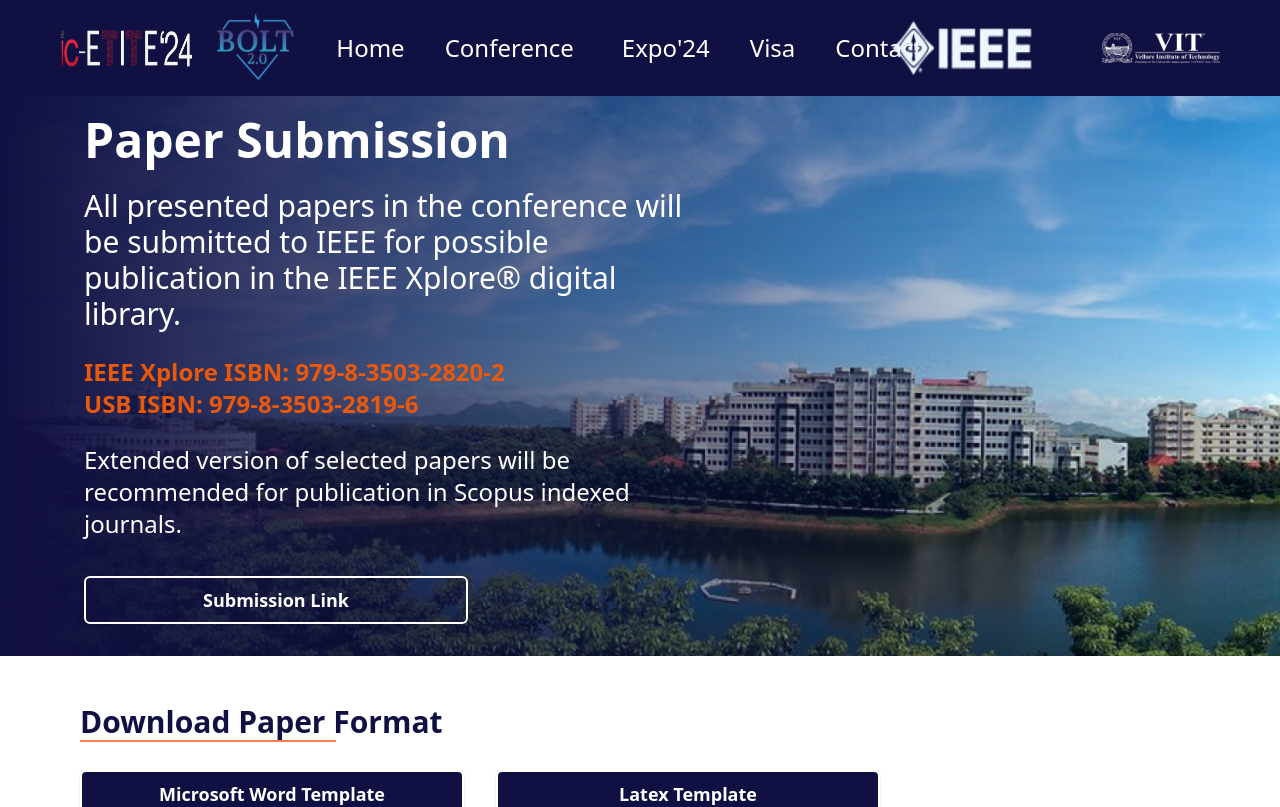
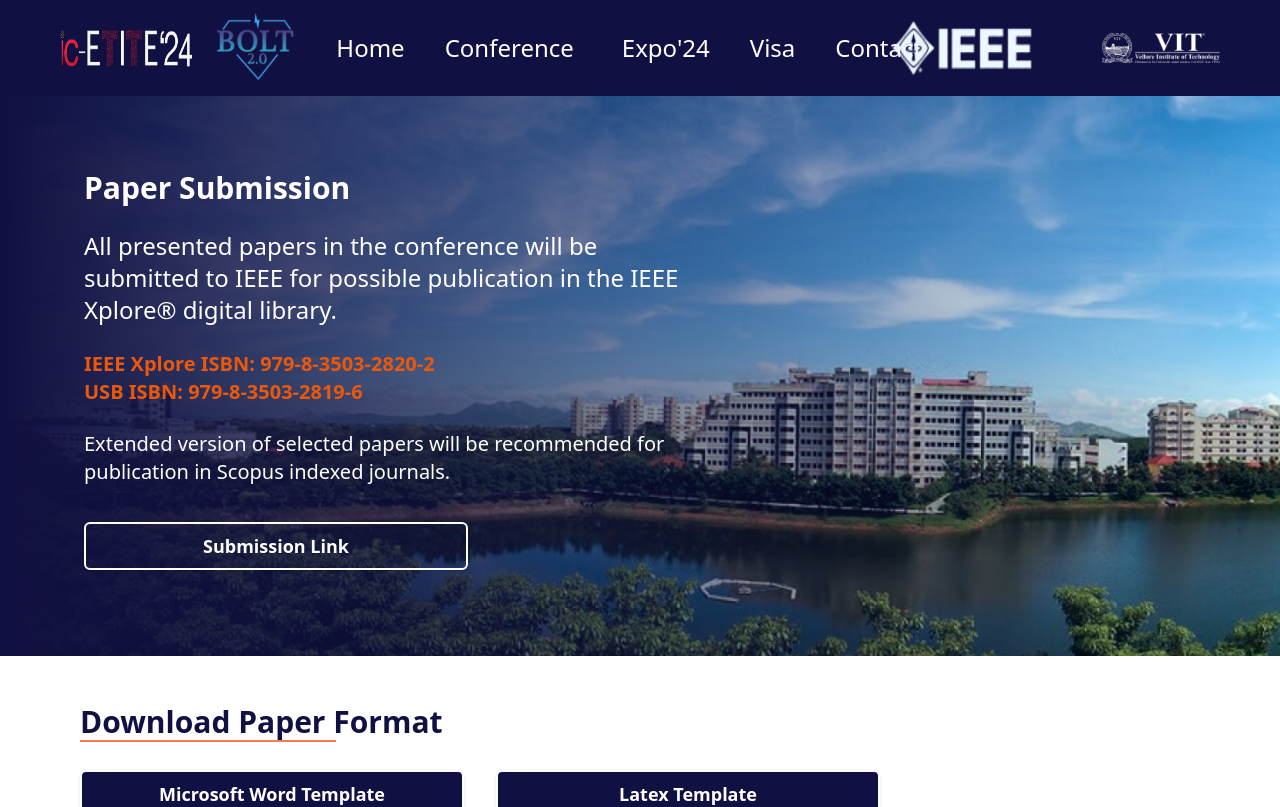
Before and after one commit to Shivd131/icetite-landing-deployed, a Next.js app: page /authors in a window 1280 px wide. Shown: the top 807 px of the page. Built offline with nearby package versions, Linux system fonts and the light colour scheme.

Commit message:
feat: frontend

```diff
--- a/src/components/authors/heroSection.jsx
+++ b/src/components/authors/heroSection.jsx
@@ -15,16 +15,16 @@ const heroSection = () => {
       />
       <div className="absolute inset-0 bg-gradient-to-r from-[#111042] z-20" />
       <div className="absolute top-0 left-0 p-5 z-30 text-white mx-16 flex flex-col h-full justify-center w-[80vw] md:w-[70vw] lg:w-[50vw]">
-        <h1 className="text-3xl md:text-5xl lg:text-5xl font-bold">
+        <h1 className="text-3xl md:text-3xl lg:text-3xl font-bold">
           Paper Submission
         </h1>
-        <p className="text-2xl md:text-3xl lg:text-3xl my-6">
+        <p className="text-2xl md:text-2xl lg:text-2xl my-6">
           All presented papers in the conference will be submitted to IEEE for
           possible publication in the IEEE Xplore® digital library.
         </p>
-          <p className="font-bold text-orange-600 text-2xl">IEEE Xplore ISBN: 979-8-3503-2820-2 </p>
-          <p className="font-bold text-orange-600 text-2xl"> USB ISBN: 979-8-3503-2819-6</p>
-        <p className="text-xl md:text-2xl lg:text-2xl my-6">
+          <p className="font-bold text-orange-600 text-xl">IEEE Xplore ISBN: 979-8-3503-2820-2 </p>
+          <p className="font-bold text-orange-600 text-xl"> USB ISBN: 979-8-3503-2819-6</p>
+        <p className="text-xl md:text-2xl lg:text-xl my-6">
           Extended version of selected papers will be recommended for
           publication in Scopus indexed journals.
         </p>
--- a/src/components/bottomNavbar/bottomNavbar.jsx
+++ b/src/components/bottomNavbar/bottomNavbar.jsx
@@ -16,14 +16,14 @@ const BottomNavbar = () => {
   return (
       <>
 
-        <div className="flex flex-col items-center text-black font-bold pt-10 text-4xl mx-8 md:mx-24 lg:mx-48">
+        <div className="flex flex-col items-center text-black font-bold pt-10 text-xl md:text-3xl lg:text-3xl mx-8 md:mx-24 lg:mx-48">
           <h3>TECHNICAL CO-SPONSOR</h3>
           <div className="flex flex-col md:flex-row lg:flex-row items-center justify-center w-full py-10 gap-y-12">
             <Image src={IeeeMadras} alt="" className="h-32 w-auto"/>
           </div>
         </div>
 
-        <div className="flex flex-col items-center text-black font-bold pt-20 text-4xl mx-8 md:mx-24 lg:mx-48">
+        <div className="flex flex-col items-center text-black font-bold pt-20 text-xl md:text-3xl lg:text-3xl mx-8 md:mx-24 lg:mx-48">
           <h3>SUPPORTED BY</h3>
           <div className="flex flex-col md:flex-row lg:flex-row items-center justify-between w-full py-10 gap-y-12">
             <Image src={Acm} alt="" />
--- a/src/components/registrations/heroSection.jsx
+++ b/src/components/registrations/heroSection.jsx
@@ -15,7 +15,7 @@ const heroSection = () => {
       />
       <div className="absolute inset-0 bg-gradient-to-r from-[#111042] z-20" />
       <div className="absolute top-0 left-0 p-5 z-30 text-white mx-16 flex flex-col h-full justify-center w-[80vw] md:w-[70vw] lg:w-[50vw]">
-        <h1 className="text-3xl md:text-5xl lg:text-5xl font-bold">
+        <h1 className="text-3xl md:text-3xl lg:text-3xl font-bold">
           Registration Guidelines for ic-ETITE'24
         </h1>
         <div className="py-16"></div>
--- a/src/components/speakers/speakerGrid.jsx
+++ b/src/components/speakers/speakerGrid.jsx
@@ -52,9 +52,9 @@ const SpeakerGrid = () => {
       {data.map((item) => (
         <div
           key={item.id}
-          className="p-4 bg-[#111042] w-80 text-white flex flex-col items-center text-center"
+          className="p-4 bg-[#111042] w-80 text-white flex flex-col items-center text-center rounded-3xl"
         >
-          <Image src={item.image} alt={item.name} className="w-60"/>
+          <Image src={item.image} alt={item.name} className="w-60 rounded-3xl"/>
           <div className="pt-8 pb-4">
             <h2 className="text-3xl font-semibold">{item.name}</h2>
             <p className="text-lg py-3">{item.department}</p>
--- a/src/pages/index.js
+++ b/src/pages/index.js
@@ -307,7 +307,7 @@ export default function Home() {
           Manuscript Submission
         </h3>
         <p className="text-xl py-3">
-          The papers should be submitted through <a className="text-blue-800 font-bold" href="https://cmt3.research.microsoft.com/User/Login?ReturnUrl=%2FicETITE2024">link</a> provided. All submitted papers will go through a plagiarism check process. The manuscript should not contain embedded links, scanned images, header and footer. Email submission will not be accepted. All queries related to the conference shall be addressed to icetiteconference@vit.ac.in Original Contributions are solicited on topics covered under broad areas not restricted to Information Technology and Engineering.
+          The papers should be submitted through <a className="text-blue-800 font-bold" target="_blank" href="https://cmt3.research.microsoft.com/User/Login?ReturnUrl=%2FicETITE2024">link</a> provided. All submitted papers will go through a plagiarism check process. The manuscript should not contain embedded links, scanned images, header and footer. Email submission will not be accepted. All queries related to the conference shall be addressed to icetiteconference@vit.ac.in Original Contributions are solicited on topics covered under broad areas not restricted to Information Technology and Engineering.
         </p>
       </div>
 
--- a/src/pages/visa.js
+++ b/src/pages/visa.js
@@ -35,7 +35,7 @@ const Visa = () => {
           application for e-Visa can be made 120 days in advance of the actual
           arrival date in India. However, applications are to be made minimum 4
           days in advance of the date of arrival. For details and applying for
-          e-Visa, please visit: <a href="https://indianvisaonline.gov.in/evisa/tvoa.html" target="_blank">here</a>
+          e-Visa, please visit: <a href="https://indianvisaonline.gov.in/evisa/tvoa.html" target="_blank" className="font-bold text-blue-800">here</a>
         </p>
 
         <h1 className="text-4xl font-bold text-[#111042] pt-20 pb-10">
@@ -46,7 +46,7 @@ const Visa = () => {
           application link. Delegates from Countries/Territories not listed
           under the e-Visa scheme must apply for regular visa only.For details
           and applying for regular visa please visit:
-          <a href="https://indianvisaonline.gov.in/visa/index.html" target="_blank">here</a>
+          <a href="https://indianvisaonline.gov.in/visa/index.html" target="_blank" className="font-bold text-blue-800"> here</a>
 
         </p>
 
```
